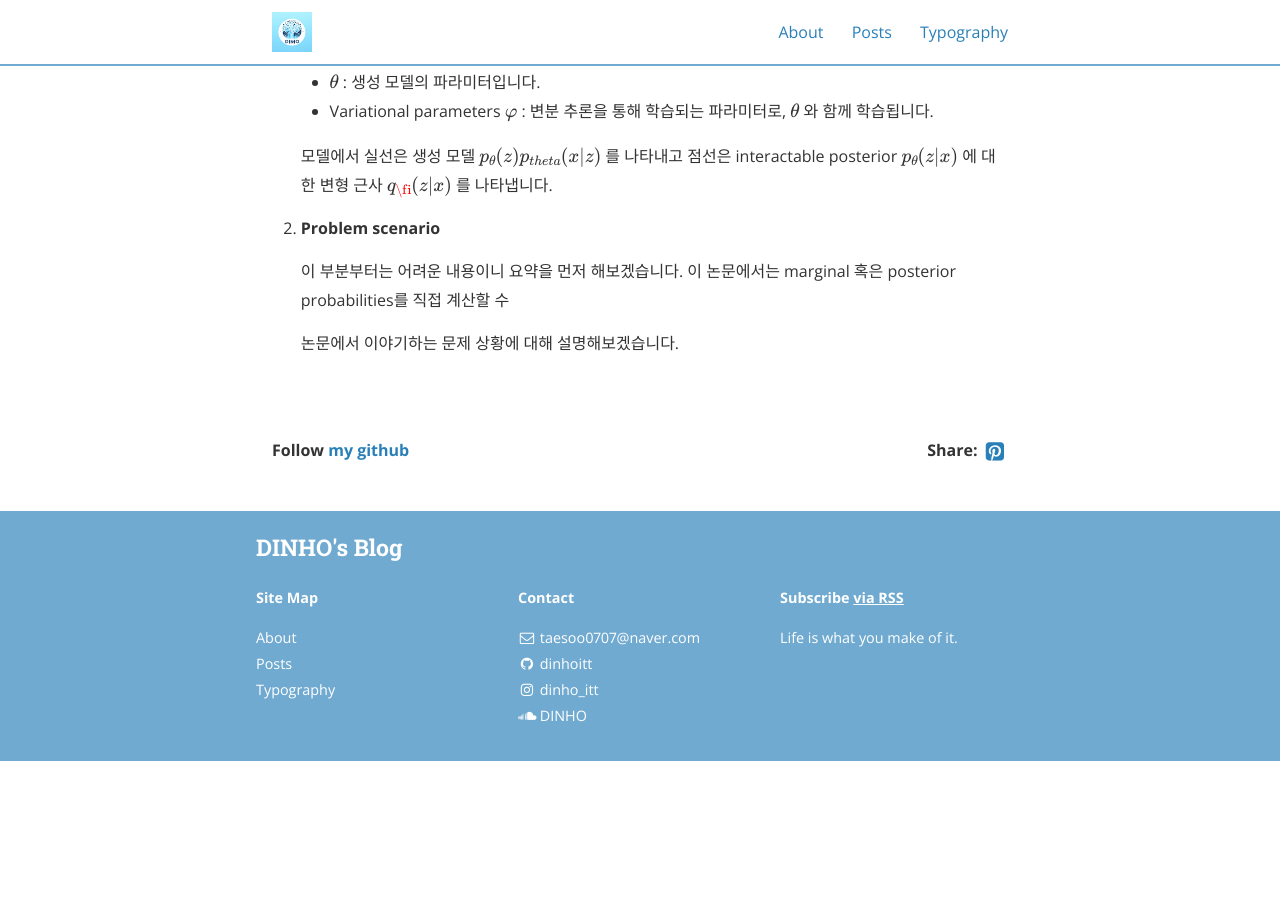
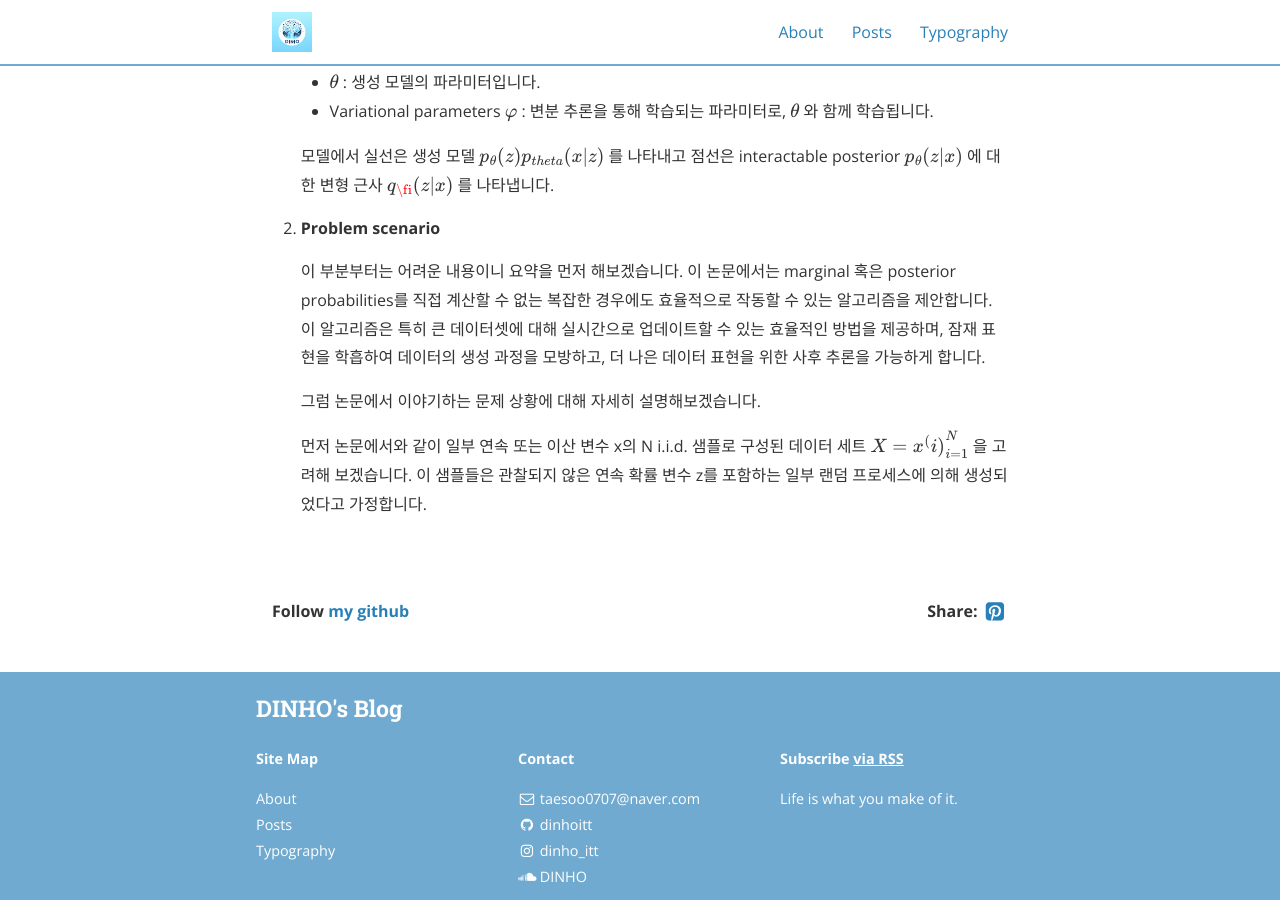
Before and after one commit to dinhoitt/dinhoitt.github.io, a Jekyll site: the page built from _posts/2024-02-28-VAE(Variational autoencoder) 설명.md, in a window 1280 px wide and 900 px high, scrolled down 2654 px. Built offline with Jekyll 4.4.1, drawn with Linux system fonts in a browser that asks for light colours; nearby versions of some CDN libraries; formulas are drawn with MathJax 3; comment, search, counter and statistics services are not loaded; before the commit the page ends 3415 px from its top, so only the background shows below that.

Commit message:
vae posting

```diff
--- a/_posts/2024-02-28-VAE(Variational autoencoder) 설명.md
+++ b/_posts/2024-02-28-VAE(Variational autoencoder) 설명.md
@@ -49,6 +49,8 @@ cover:  "/assets/post/VAE_Basic.png"
 
 2. __Problem scenario__
 
-    이 부분부터는 어려운 내용이니 요약을 먼저 해보겠습니다. 이 논문에서는 marginal 혹은 posterior probabilities를 직접 계산할 수
+    이 부분부터는 어려운 내용이니 요약을 먼저 해보겠습니다. 이 논문에서는 marginal 혹은 posterior probabilities를 직접 계산할 수 없는 복잡한 경우에도 효율적으로 작동할 수 있는 알고리즘을 제안합니다. 이 알고리즘은 특히 큰 데이터셋에 대해 실시간으로 업데이트할 수 있는 효율적인 방법을 제공하며, 잠재 표현을 학흡하여 데이터의 생성 과정을 모방하고, 더 나은 데이터 표현을 위한 사후 추론을 가능하게 합니다.
 
-    논문에서 이야기하는 문제 상황에 대해 설명해보겠습니다.
+    그럼 논문에서 이야기하는 문제 상황에 대해 자세히 설명해보겠습니다.
+
+    먼저 논문에서와 같이 일부 연속 또는 이산 변수 x의 N i.i.d. 샘플로 구성된 데이터 세트 $$X = {x^(i)}^{N}_{i=1}$$ 을 고려해 보겠습니다. 이 샘플들은 관찰되지 않은 연속 확률 변수 z를 포함하는 일부 랜덤 프로세스에 의해 생성되었다고 가정합니다.
```
